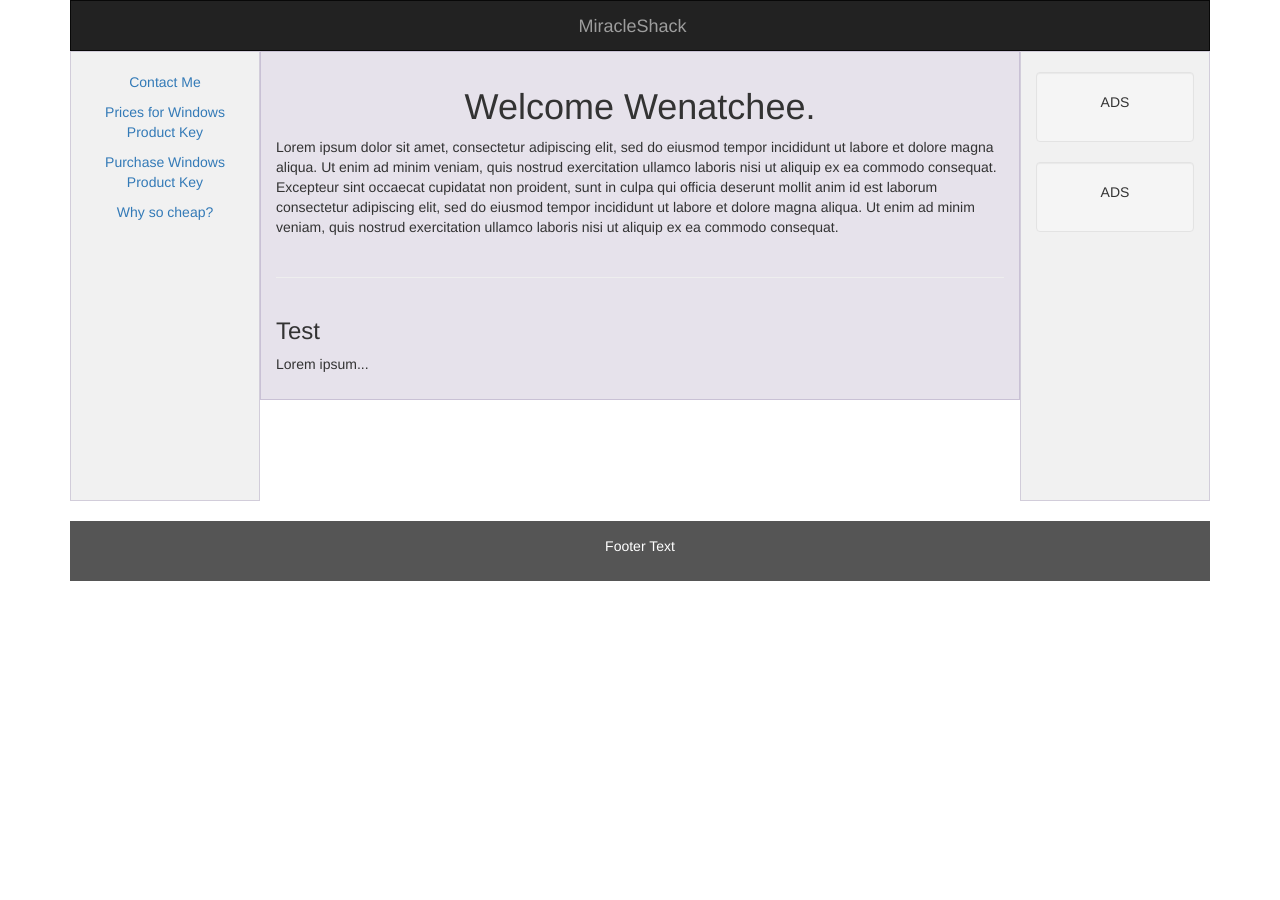
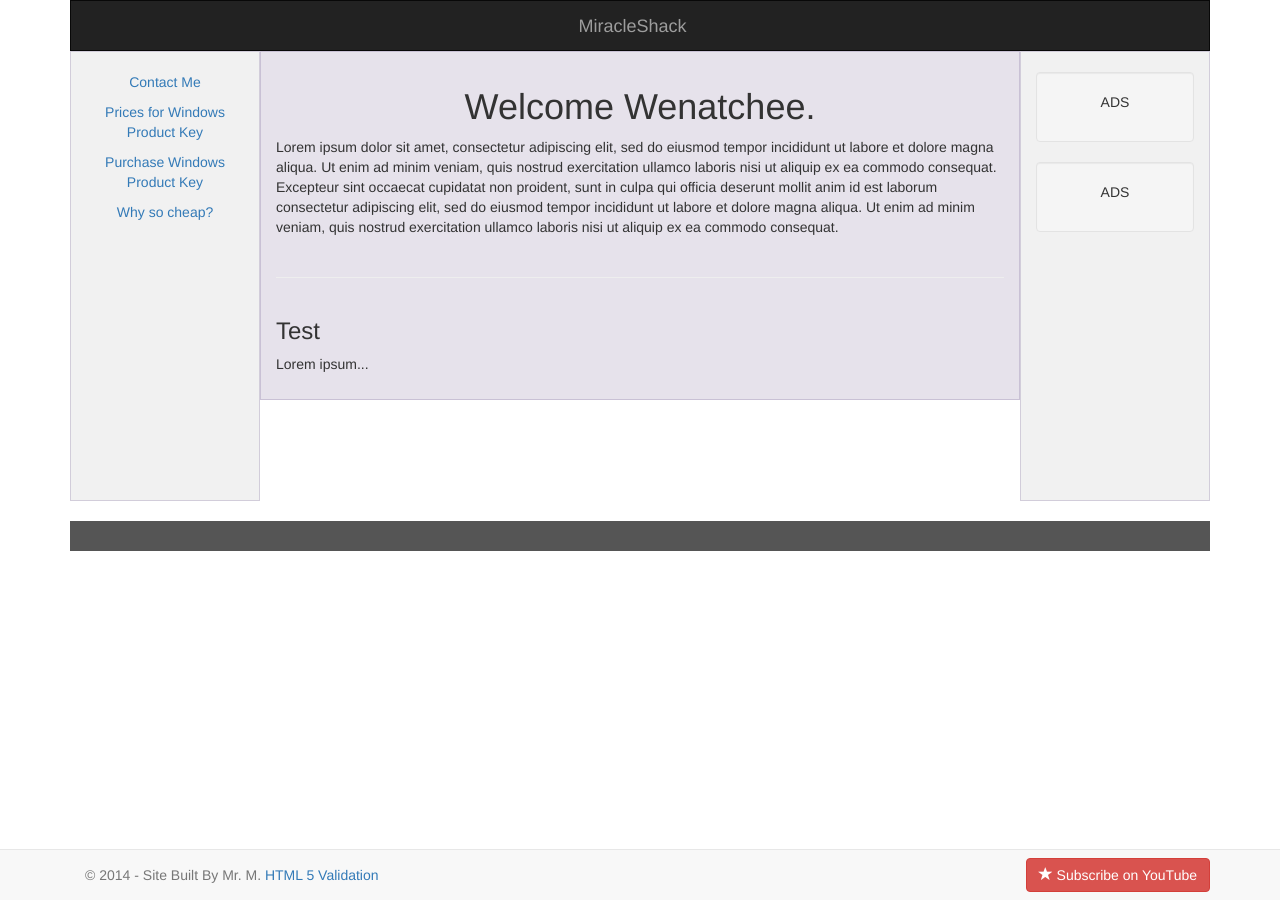
Before and after one commit to miracleshack/miracleshack.github.io, a Jekyll site: the page built from index.html, in a window 1280 px wide. Built offline with Jekyll 4.4.1, drawn with Linux system fonts in a browser that asks for light colours; nearby versions of some CDN libraries; library files that are not in the unit come from our copies; Markdown is read by kramdown in place of the engine named in the settings.

Commit message:
Update index.html

```diff
--- a/index.html
+++ b/index.html
@@ -133,7 +133,16 @@ layout: default
 
     <div id="bottom-cell">
 	  <footer class="container-fluid text-center">
-    <p>Footer Text</p>
+		<div class="navbar navbar-default navbar-fixed-bottom">
+		    <div class="container">
+		      <p class="navbar-text pull-left">© 2014 - Site Built By Mr. M.
+			   <a href="http://tinyurl.com/tbvalid" target="_blank" >HTML 5 Validation</a>
+		      </p>
+
+		      <a href="http://youtu.be/zJahlKPCL9g" class="navbar-btn btn-danger btn pull-right">
+		      <span class="glyphicon glyphicon-star"></span>  Subscribe on YouTube</a>
+		    </div>
+		</div>
 	  </footer>
     </div>
 </body>
```
Lines whose indentation alone changed are shown as unchanged.
